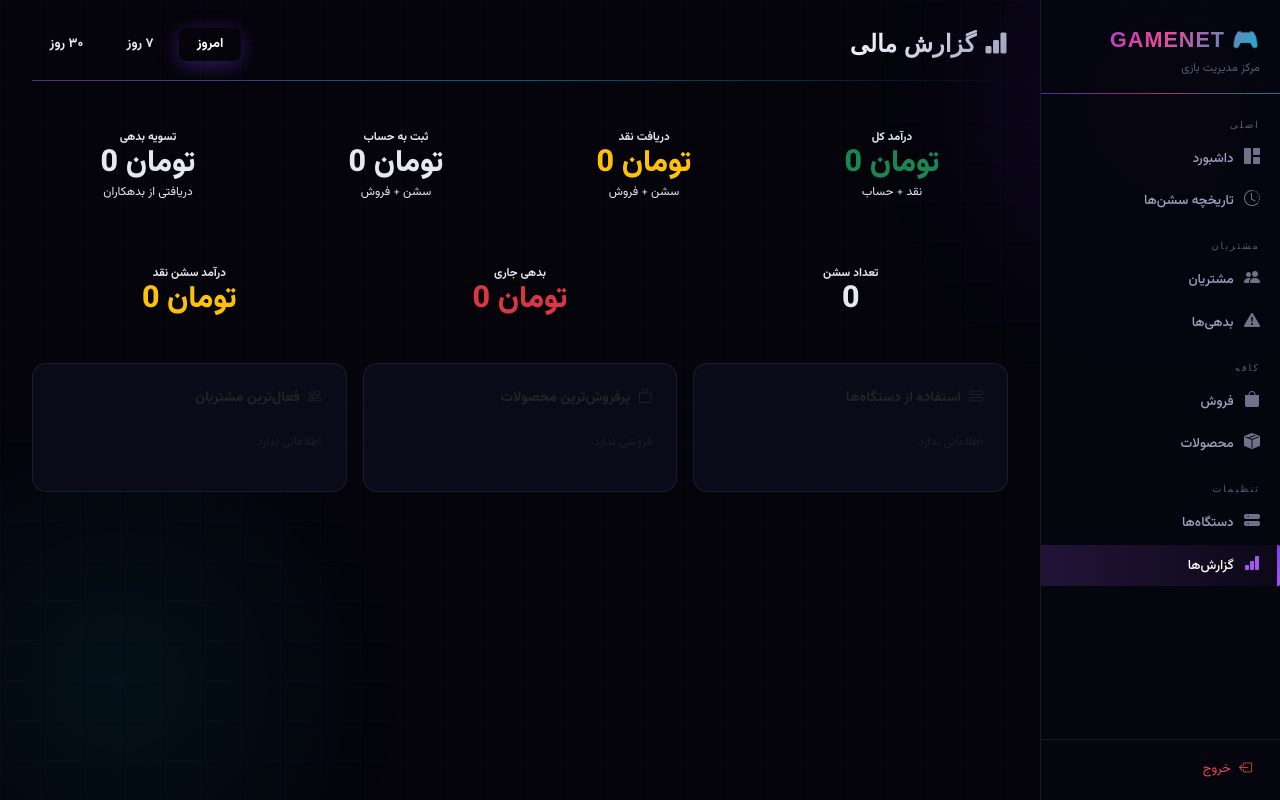
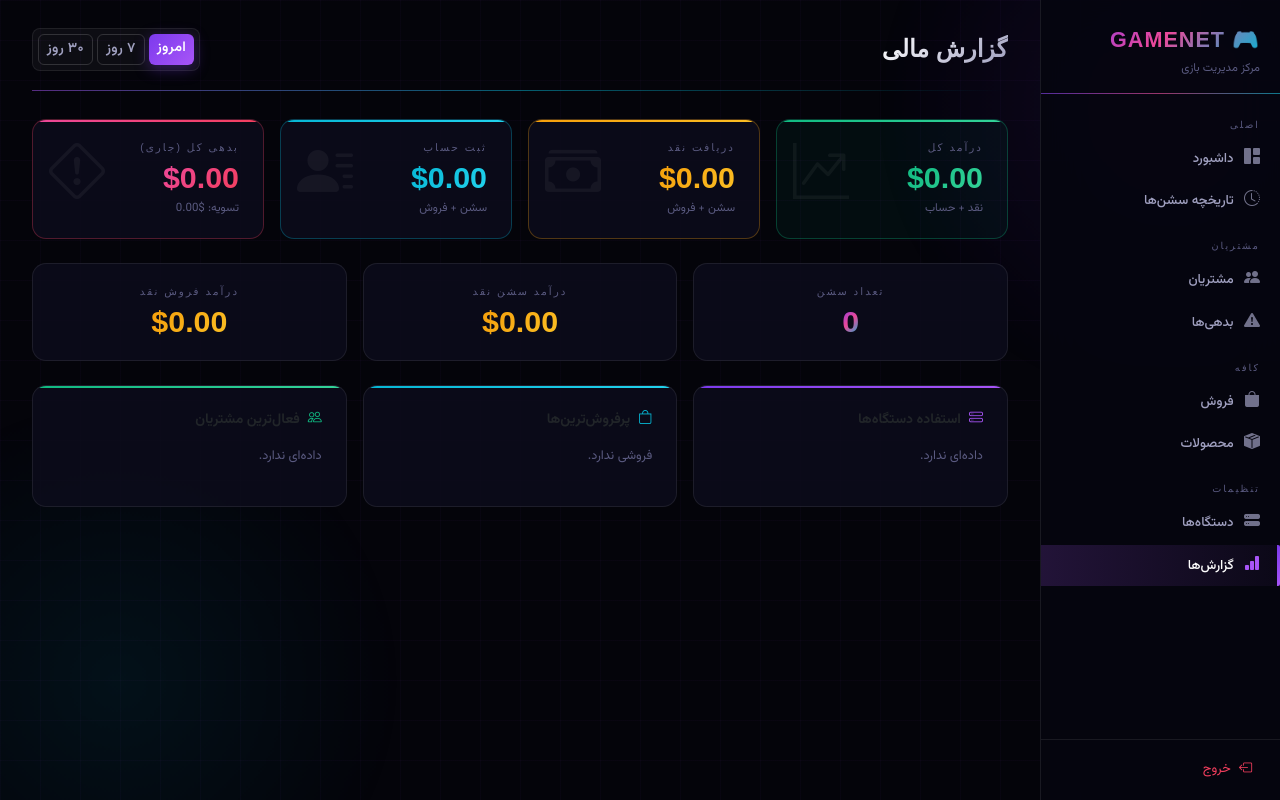
Before and after one commit to sina-mobarez/gamenet-management-system, a Django app: page /reports/ in a window 1280 px wide. Run offline with Django 5.2, Linux system fonts and the light colour scheme; the visitor is signed in with stand-in values (Sample User, id 1); data that the repository does not hold is empty; some libraries are stand-ins or nearby versions; some web fonts are replaced.

Commit message:
fix : update report page

```diff
--- a/templates/reports.html
+++ b/templates/reports.html
@@ -1,184 +1,136 @@
 {% extends 'base.html' %}
-{% load shamsi humanize %}
+{% load shamsi %}
 {% block title %}گزارش‌ها{% endblock %}
-
-{% block extra_css %}
-<style>
-/* Period filter buttons — contain Persian text */
-.period-btn {
-  padding: .4rem 1.1rem; border-radius: 8px; font-size: .83rem; font-weight: 700;
-  border: 1px solid var(--border2); background: transparent; color: var(--muted-lt);
-  cursor: pointer; text-decoration: none; transition: all .2s;
-  font-family: 'Vazirmatn', sans-serif;
-  /* No letter-spacing — Persian */
-}
-.period-btn:hover { background: rgba(124,58,237,0.15); color: var(--violet-lt); border-color: var(--violet); }
-.period-btn.active { background: var(--violet); color: #fff; border-color: var(--violet); box-shadow: 0 4px 20px rgba(124,58,237,0.4); }
-
-.top-stat {
-  background: var(--s2); border: 1px solid var(--border);
-  border-radius: 16px; padding: 1.25rem 1.5rem; text-align: center;
-  position: relative; overflow: hidden; height: 100%;
-  transition: all .2s;
-}
-.top-stat:hover { border-color: var(--border2); transform: translateY(-2px); }
-.top-stat::before { content: ''; position: absolute; top: 0; left: 0; right: 0; height: 2px; }
-.top-stat.ts-green::before  { background: var(--green);  box-shadow: 0 0 12px var(--green); }
-.top-stat.ts-amber::before  { background: var(--amber);  box-shadow: 0 0 12px var(--amber); }
-.top-stat.ts-cyan::before   { background: var(--cyan);   box-shadow: 0 0 12px var(--cyan);  }
-.top-stat.ts-violet::before { background: var(--violet); box-shadow: 0 0 12px var(--violet);}
-
-/* Stat labels: Persian — Vazirmatn, NO letter-spacing/uppercase */
-.top-stat .ts-label {
-  font-size: .72rem;
-  font-family: 'Vazirmatn', sans-serif;
-  font-weight: 700;
-  color: var(--muted-lt);
-}
-/* Stat values: numbers — Oxanium */
-.top-stat .ts-value {
-  font-family: 'Oxanium', 'Vazirmatn', sans-serif;
-  font-size: 1.9rem; font-weight: 800;
-  margin: .2rem 0; line-height: 1;
-}
-/* Stat subs: Persian text */
-.top-stat .ts-sub {
-  font-size: .75rem;
-  font-family: 'Vazirmatn', sans-serif;
-  color: var(--muted);
-}
-
-.rank-item {
-  display: flex; justify-content: space-between; align-items: center;
-  padding: .65rem 0; border-bottom: 1px solid rgba(124,58,237,0.07);
-}
-.rank-item:last-child { border-bottom: none; padding-bottom: 0; }
-.rank-item .ri-name { font-size: .87rem; font-weight: 600; font-family: 'Vazirmatn', sans-serif; }
-.rank-item .ri-sub  { font-size: .73rem; color: var(--muted-lt); margin-top: .1rem; font-family: 'Vazirmatn', sans-serif; }
-</style>
-{% endblock %}
-
 {% block content %}
-<div class="page-header d-flex justify-content-between align-items-center flex-wrap gap-3">
-  <h2><i class="bi bi-bar-chart-fill me-2" style="-webkit-text-fill-color:var(--violet-lt);color:var(--violet-lt)"></i>گزارش مالی</h2>
-  <div class="d-flex gap-2">
-    <a href="?period=today"  class="period-btn {% if period == 'today' %}active{% endif %}">امروز</a>
-    <a href="?period=week"   class="period-btn {% if period == 'week' %}active{% endif %}">۷ روز</a>
-    <a href="?period=month"  class="period-btn {% if period == 'month' %}active{% endif %}">۳۰ روز</a>
+<div class="page-header d-flex justify-content-between align-items-center flex-wrap gap-2">
+  <h2>گزارش مالی</h2>
+  <div style="background:rgba(255,255,255,0.04);border:1px solid var(--glass-border);border-radius:var(--radius-sm);padding:.3rem;display:flex;gap:.25rem">
+    <a href="?period=today" class="btn btn-sm {% if period == 'today' %}btn-primary{% else %}btn-outline-secondary{% endif %}" style="border-radius:6px">امروز</a>
+    <a href="?period=week"  class="btn btn-sm {% if period == 'week'  %}btn-primary{% else %}btn-outline-secondary{% endif %}" style="border-radius:6px">۷ روز</a>
+    <a href="?period=month" class="btn btn-sm {% if period == 'month' %}btn-primary{% else %}btn-outline-secondary{% endif %}" style="border-radius:6px">۳۰ روز</a>
   </div>
 </div>
 
-<!-- Top stats -->
+<!-- Stat cards -->
 <div class="row g-3 mb-4">
-  <div class="col-sm-6 col-lg-3">
-    <div class="top-stat ts-green">
-      <div class="ts-label">درآمد کل</div>
-      <div class="ts-value text-success"> تومان {{ grand_total|intcomma }}</div>
-      <div class="ts-sub">نقد + حساب</div>
+  <div class="col-sm-6 col-lg-3 fade-in">
+    <div class="stat-card" style="border-color:rgba(16,185,129,0.3);background:rgba(16,185,129,0.05)">
+      <div style="position:absolute;top:0;right:0;left:0;height:2px;background:var(--grad-green);border-radius:var(--radius) var(--radius) 0 0"></div>
+      <div class="label">درآمد کل</div>
+      <div class="value num grad-text-green">${{ grand_total|floatformat:2 }}</div>
+      <div class="sub">نقد + حساب</div>
+      <i class="bi bi-graph-up-arrow icon-bg"></i>
     </div>
   </div>
-  <div class="col-sm-6 col-lg-3">
-    <div class="top-stat ts-amber">
-      <div class="ts-label">دریافت نقد</div>
-      <div class="ts-value text-warning"> تومان {{ total_cash|intcomma }}</div>
-      <div class="ts-sub">سشن + فروش</div>
+  <div class="col-sm-6 col-lg-3 fade-in">
+    <div class="stat-card" style="border-color:rgba(245,158,11,0.3)">
+      <div style="position:absolute;top:0;right:0;left:0;height:2px;background:var(--grad-gold);border-radius:var(--radius) var(--radius) 0 0"></div>
+      <div class="label">دریافت نقد</div>
+      <div class="value num grad-text-gold">${{ total_cash|floatformat:2 }}</div>
+      <div class="sub">سشن + فروش</div>
+      <i class="bi bi-cash-stack icon-bg"></i>
     </div>
   </div>
-  <div class="col-sm-6 col-lg-3">
-    <div class="top-stat ts-cyan">
-      <div class="ts-label">ثبت به حساب</div>
-      <div class="ts-value text-cyan"> تومان {{ total_account|intcomma }}</div>
-      <div class="ts-sub">سشن + فروش</div>
+  <div class="col-sm-6 col-lg-3 fade-in">
+    <div class="stat-card" style="border-color:rgba(6,182,212,0.3)">
+      <div style="position:absolute;top:0;right:0;left:0;height:2px;background:var(--grad-cyan);border-radius:var(--radius) var(--radius) 0 0"></div>
+      <div class="label">ثبت حساب</div>
+      <div class="value num" style="background:var(--grad-cyan);-webkit-background-clip:text;-webkit-text-fill-color:transparent;background-clip:text">${{ total_account|floatformat:2 }}</div>
+      <div class="sub">سشن + فروش</div>
+      <i class="bi bi-person-lines-fill icon-bg"></i>
     </div>
   </div>
-  <div class="col-sm-6 col-lg-3">
-    <div class="top-stat ts-violet">
-      <div class="ts-label">تسویه بدهی</div>
-      <div class="ts-value" style="color:var(--violet-lt)"> تومان {{ settlements|intcomma }}</div>
-      <div class="ts-sub">دریافتی از بدهکاران</div>
+  <div class="col-sm-6 col-lg-3 fade-in">
+    <div class="stat-card" style="border-color:rgba(244,63,94,0.3)">
+      <div style="position:absolute;top:0;right:0;left:0;height:2px;background:var(--grad-pink);border-radius:var(--radius) var(--radius) 0 0"></div>
+      <div class="label">بدهی کل (جاری)</div>
+      <div class="value num" style="background:var(--grad-pink);-webkit-background-clip:text;-webkit-text-fill-color:transparent;background-clip:text">${{ total_debt|floatformat:2 }}</div>
+      <div class="sub">تسویه: ${{ settlements|floatformat:2 }}</div>
+      <i class="bi bi-exclamation-diamond icon-bg"></i>
     </div>
   </div>
 </div>
 
 <!-- Second row -->
 <div class="row g-3 mb-4">
-  <div class="col-sm-4">
-    <div class="top-stat">
-      <div class="ts-label">تعداد سشن</div>
-      <div class="ts-value" style="color:var(--text)">{{ period_sessions }}</div>
+  <div class="col-sm-4 fade-in">
+    <div class="stat-card text-center">
+      <div class="label">تعداد سشن</div>
+      <div class="value num" style="background:var(--grad-main);-webkit-background-clip:text;-webkit-text-fill-color:transparent;background-clip:text">{{ period_sessions }}</div>
     </div>
   </div>
-  <div class="col-sm-4">
-    <div class="top-stat neon-card-red">
-      <div class="ts-label">بدهی جاری</div>
-      <div class="ts-value text-danger"> تومان {{ total_debt|intcomma }}</div>
+  <div class="col-sm-4 fade-in">
+    <div class="stat-card text-center">
+      <div class="label">درآمد سشن نقد</div>
+      <div class="value num grad-text-gold">${{ session_cash|floatformat:2 }}</div>
     </div>
   </div>
-  <div class="col-sm-4">
-    <div class="top-stat">
-      <div class="ts-label">درآمد سشن نقد</div>
-      <div class="ts-value text-warning"> تومان {{ session_cash|intcomma }}</div>
+  <div class="col-sm-4 fade-in">
+    <div class="stat-card text-center">
+      <div class="label">درآمد فروش نقد</div>
+      <div class="value num grad-text-gold">${{ sales_cash|floatformat:2 }}</div>
     </div>
   </div>
 </div>
 
-<!-- Detail tables -->
 <div class="row g-3">
-  <div class="col-md-4">
+  <!-- Device usage -->
+  <div class="col-md-4 fade-in">
     <div class="card p-4 h-100">
+      <div style="position:absolute;top:0;right:0;left:0;height:2px;background:var(--grad-purple);border-radius:var(--radius) var(--radius) 0 0"></div>
       <div class="d-flex align-items-center gap-2 mb-3">
-        <i class="bi bi-hdd-stack text-accent"></i>
-        <strong>استفاده از دستگاه‌ها</strong>
+        <i class="bi bi-hdd-stack" style="color:var(--neon-purple)"></i>
+        <strong>استفاده دستگاه‌ها</strong>
       </div>
       {% for d in device_usage %}
-      <div class="rank-item">
+      <div class="d-flex justify-content-between align-items-center py-2" style="border-bottom:1px solid var(--glass-border)">
         <div>
-          <div class="ri-name">{{ d.name }}</div>
-          <div class="ri-sub">{{ d.get_device_type_display }}</div>
+          <div style="font-size:.875rem;font-weight:500">{{ d.name }}</div>
+          <div style="font-size:.72rem;color:var(--text-3)">{{ d.get_device_type_display }}</div>
         </div>
-        <span class="badge badge-violet num">{{ d.session_count }} سشن</span>
+        <span class="num fw-bold" style="background:var(--grad-purple);-webkit-background-clip:text;-webkit-text-fill-color:transparent;background-clip:text">{{ d.session_count }} سشن</span>
       </div>
-      {% empty %}<p class="text-muted small mt-2">اطلاعاتی ندارد.</p>{% endfor %}
+      {% empty %}<p style="color:var(--text-3);font-size:.8rem">داده‌ای ندارد.</p>{% endfor %}
     </div>
   </div>
-  <div class="col-md-4">
+
+  <!-- Top products -->
+  <div class="col-md-4 fade-in">
     <div class="card p-4 h-100">
+      <div style="position:absolute;top:0;right:0;left:0;height:2px;background:var(--grad-cyan);border-radius:var(--radius) var(--radius) 0 0"></div>
       <div class="d-flex align-items-center gap-2 mb-3">
-        <i class="bi bi-bag text-accent"></i>
-        <strong>پرفروش‌ترین محصولات</strong>
+        <i class="bi bi-bag" style="color:var(--neon-cyan)"></i>
+        <strong>پرفروش‌ترین‌ها</strong>
       </div>
       {% for p in top_products %}
-      <div class="rank-item">
+      <div class="d-flex justify-content-between align-items-center py-2" style="border-bottom:1px solid var(--glass-border)">
         <div>
-          <div class="ri-name">{{ p.product__name }}</div>
-          <div class="ri-sub">{{ p.total_qty|intcomma }} عدد فروخته‌شده</div>
+          <div style="font-size:.875rem;font-weight:500">{{ p.product__name }}</div>
+          <div style="font-size:.72rem;color:var(--text-3)">{{ p.total_qty }} عدد</div>
         </div>
-        <span class="text-warning small num fw-bold"> تومان {{ p.total_rev|intcomma }}</span>
+        <span class="num" style="color:var(--neon-gold);font-weight:700">${{ p.total_rev|floatformat:2 }}</span>
       </div>
-      {% empty %}<p class="text-muted small mt-2">فروشی ندارد.</p>{% endfor %}
+      {% empty %}<p style="color:var(--text-3);font-size:.8rem">فروشی ندارد.</p>{% endfor %}
     </div>
   </div>
-  <div class="col-md-4">
+
+  <!-- Top customers -->
+  <div class="col-md-4 fade-in">
     <div class="card p-4 h-100">
+      <div style="position:absolute;top:0;right:0;left:0;height:2px;background:var(--grad-green);border-radius:var(--radius) var(--radius) 0 0"></div>
       <div class="d-flex align-items-center gap-2 mb-3">
-        <i class="bi bi-people text-accent"></i>
+        <i class="bi bi-people" style="color:var(--neon-green)"></i>
         <strong>فعال‌ترین مشتریان</strong>
       </div>
-      {% for c in top_customers %}
-      {% if c.session_count > 0 %}
-      <div class="rank-item">
+      {% for c in top_customers %}{% if c.session_count > 0 %}
+      <div class="d-flex justify-content-between align-items-center py-2" style="border-bottom:1px solid var(--glass-border)">
         <div>
-          <div class="ri-name">
-            <a href="{% url 'customer_detail' c.pk %}" class="text-decoration-none" style="color:var(--text)">{{ c.name }}</a>
-          </div>
-          {% if c.balance < 0 %}
-          <div class="ri-sub text-danger">بدهی: تومان {{ c.debt_amount|intcomma }}</div>
-          {% endif %}
+          <a href="{% url 'customer_detail' c.pk %}" style="text-decoration:none;color:var(--text);font-size:.875rem;font-weight:500">{{ c.name }}</a>
+          {% if c.balance < 0 %}<div style="font-size:.7rem;color:var(--neon-red)">بدهی: ${{ c.debt_amount|floatformat:2 }}</div>{% endif %}
         </div>
-        <span class="badge badge-violet">{{ c.session_count }} سشن</span>
+        <span class="badge-ghost num">{{ c.session_count }} سشن</span>
       </div>
-      {% endif %}
-      {% empty %}<p class="text-muted small mt-2">اطلاعاتی ندارد.</p>{% endfor %}
+      {% endif %}{% empty %}<p style="color:var(--text-3);font-size:.8rem">داده‌ای ندارد.</p>{% endfor %}
     </div>
   </div>
 </div>
```
